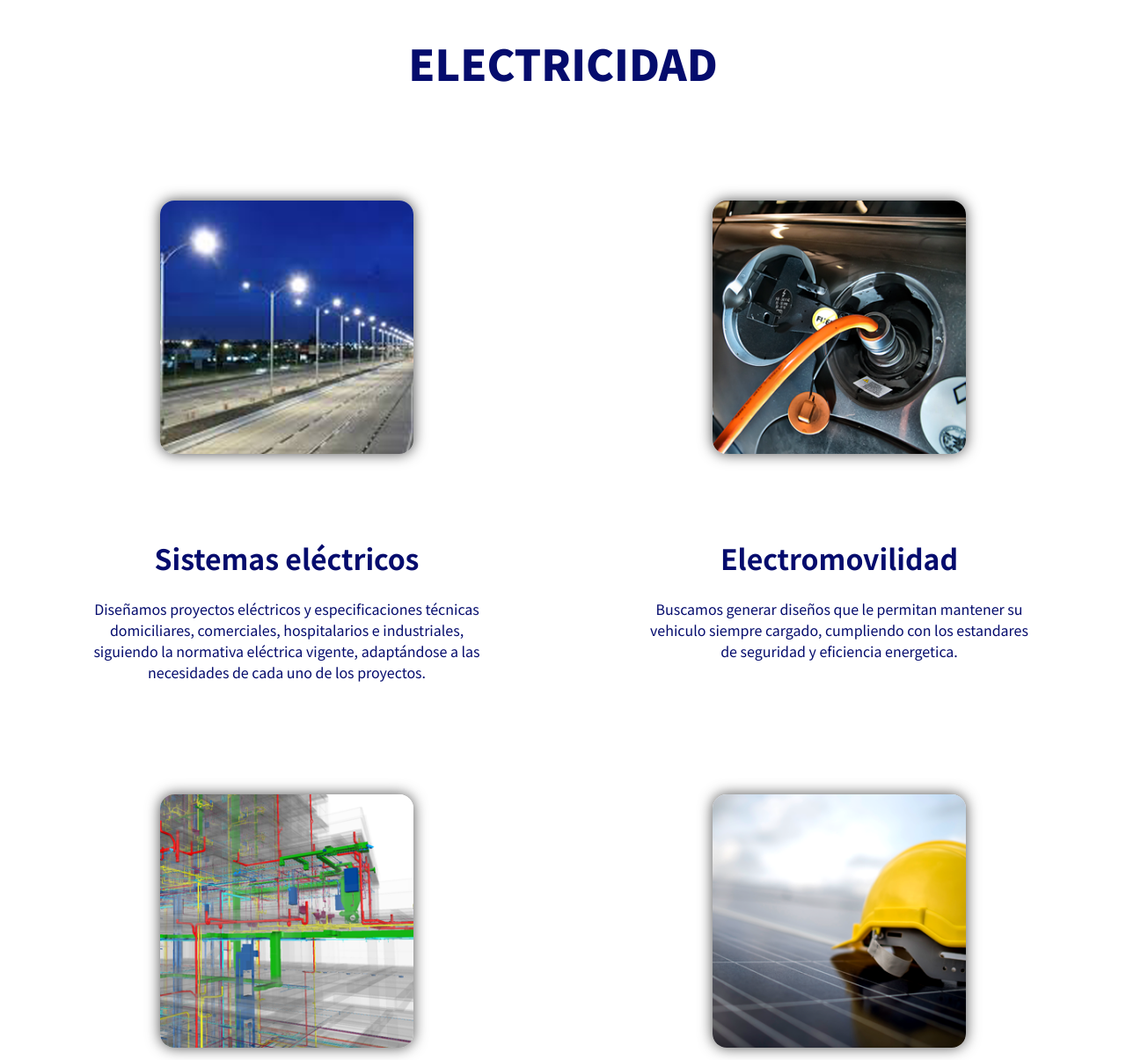
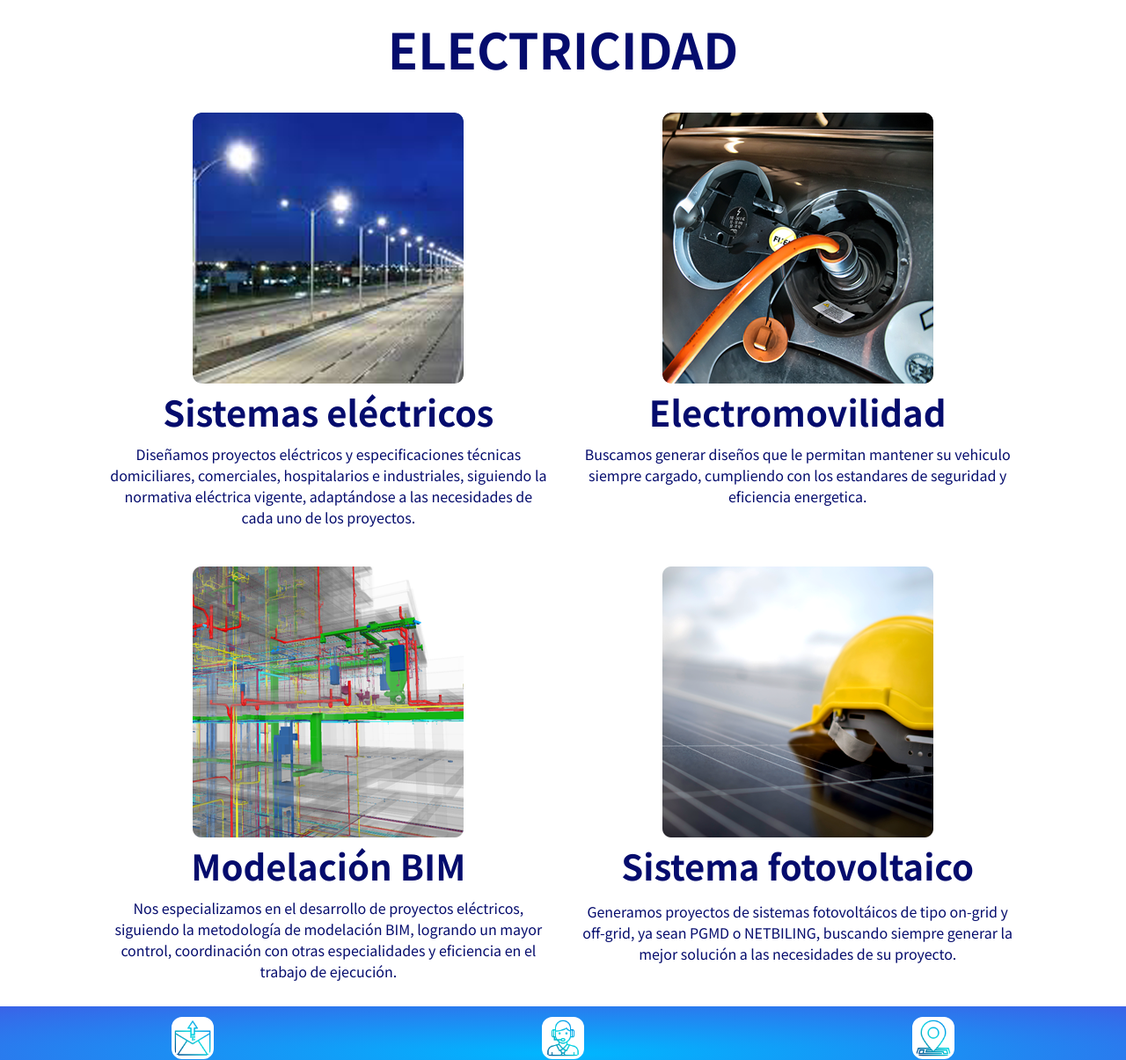
Before and after one commit to wilander200/proyectofinal, a plain HTML site: page electricidad.html in a window 1280 px wide. Shown: the part 137-1342 px from the top of the page at 88% size. Drawn offline with nearby package versions, Linux system fonts and the light colour scheme.

Commit message:
fin electricidad BS

```diff
--- a/electricidad.html
+++ b/electricidad.html
@@ -91,59 +91,74 @@
     </div>
   </div>
   <!--seccion principal de la pagina-->
-    <main class="grid2">
-      <h1 class="grid__titulo3">ELECTRICIDAD</h1>
+  <div class="row main justify-content-center">
+    <div class="col-8 m-3">
+      <h1 class="text-center fw-bold display-4 my-2">ELECTRICIDAD</h1>
+    </div>
+    <div class="col-xs-10 col-sm-10 col-md-5 my-3">
       <img
       data-aos="fade-up-right"
-        class="grid__img"
+      class="img-fluid rounded mx-auto d-block"
       src="imagenes/electrico.png"
       alt="electrico"
       />
-      <img
-        data-aos="fade-up-left"
-        class="grid__img"
-        src="imagenes/electromovilidad.png"
-        alt="electromovilidad"
-      />
-      <h2 class="grid__titulo2">Sistemas eléctricos</h2>
-      <h2 class="grid__titulo2">Electromovilidad</h2>
-      <p class="grid__texto2">
+      <h4 class="text-center fw-bold display-6 my-2">Sistemas eléctricos</h4>
+      <p class="text-center p-1 my-2">
         Diseñamos proyectos eléctricos y especificaciones técnicas domiciliares,
         comerciales, hospitalarios e industriales, siguiendo la normativa
         eléctrica vigente, adaptándose a las necesidades de cada uno de los
         proyectos.
       </p>
-      <p class="grid__texto2">
+
+    </div>
+    <div class="col-xs-10 col-sm-10 col-md-5 my-3">
+      <img
+      data-aos="fade-up-left"
+      class="img-fluid rounded mx-auto d-block"
+      src="imagenes/electromovilidad.png"
+      alt="electromovilidad"
+      />
+      <h4 class="text-center fw-bold display-6 my-2">Electromovilidad</h4>
+      <p class="text-center p-1 my-2">
         Buscamos generar diseños que le permitan mantener su vehiculo siempre
         cargado, cumpliendo con los estandares de seguridad y eficiencia
         energetica.
       </p>
+
+    </div>
+    <div class="col-xs-10 col-sm-10 col-md-5 my-3">
       <img
       data-aos="fade-up-right"
-        class="grid__img"
+      class="img-fluid rounded mx-auto d-block"
       src="imagenes/modeloBim.png"
       alt="bim"
       />
-      <img
-        data-aos="fade-up-left"
-        class="grid__img"
-        src="imagenes/fotovoltaico.png"
-        alt="fv"
-      />
-      <h2 class="grid__titulo2">Modelación BIM</h2>
-      <h2 class="grid__titulo2">Generación fotovoltaica</h2>
-      <p class="grid__texto2">
+      <h4 class="text-center fw-bold display-6 my-2">Modelación BIM</h4>
+      <p class="text-center p-1 my-2">
         Nos especializamos en el desarrollo de proyectos eléctricos, siguiendo
         la metodología de modelación BIM, logrando un mayor control,
         coordinación con otras especialidades y eficiencia en el trabajo de
         ejecución.
       </p>
-      <p class="grid__texto2">
+
+    </div>
+    <div class="col-xs-10 col-sm-10 col-md-5 my-3">
+      <img
+      data-aos="fade-up-left"
+      class="img-fluid rounded mx-auto d-block"
+      src="imagenes/fotovoltaico.png"
+      alt="fv"
+      />
+      <h4 class="text-center fw-bold display-6 my-2">Sistema fotovoltaico</h4>
+      <p class="text-center p-2 my-2">
         Generamos proyectos de sistemas fotovoltáicos de tipo on-grid y
         off-grid, ya sean PGMD o NETBILING, buscando siempre generar la mejor
         solución a las necesidades de su proyecto.
       </p>
+
+    </div>
     </main>
+  </div>
     <!--Footer para colocar algunos datos de contacto-->
     <div class="row p-2 footer">
       <div class="d-flex flex-column col-md-4">
```
Lines whose indentation alone changed are shown as unchanged.
